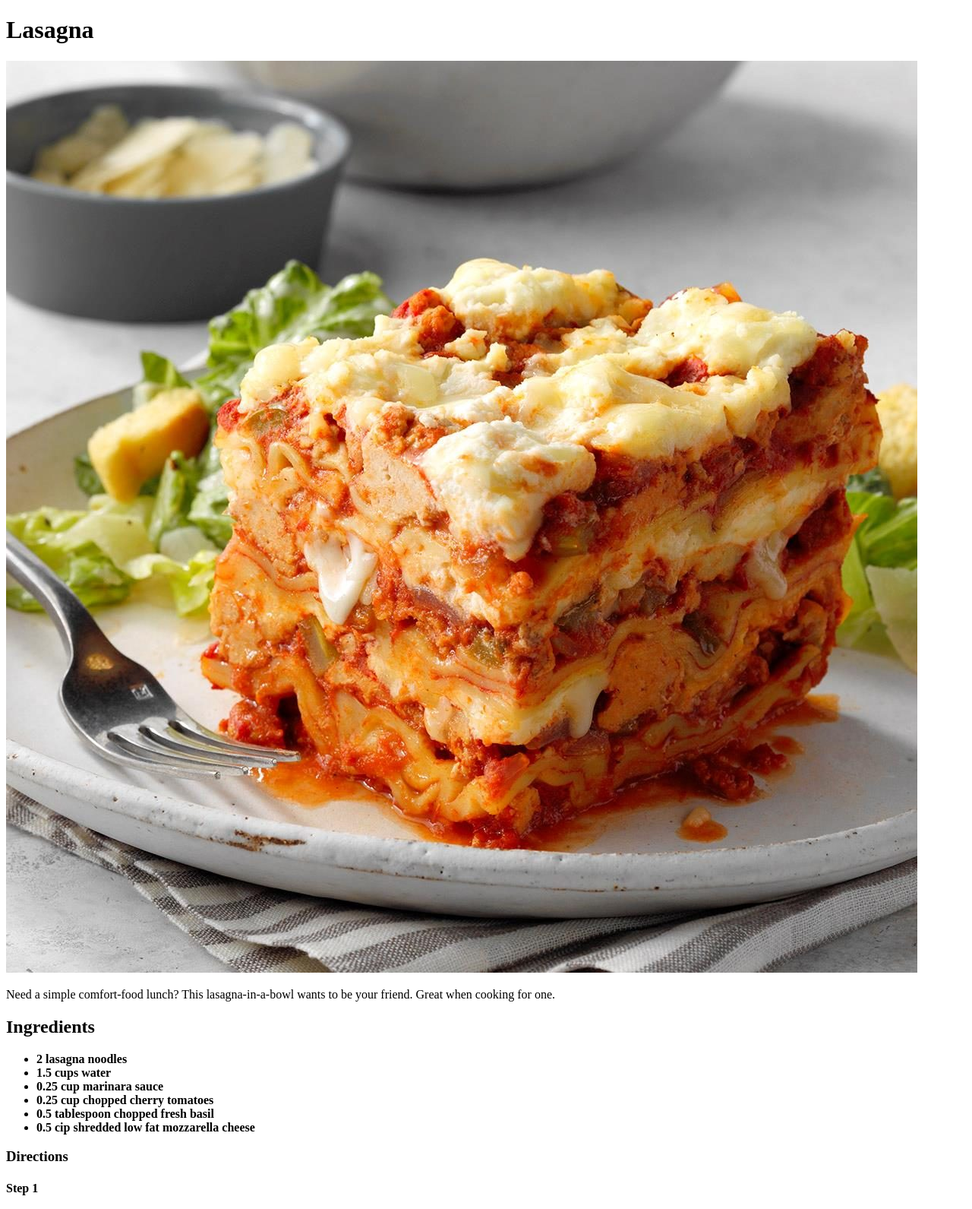
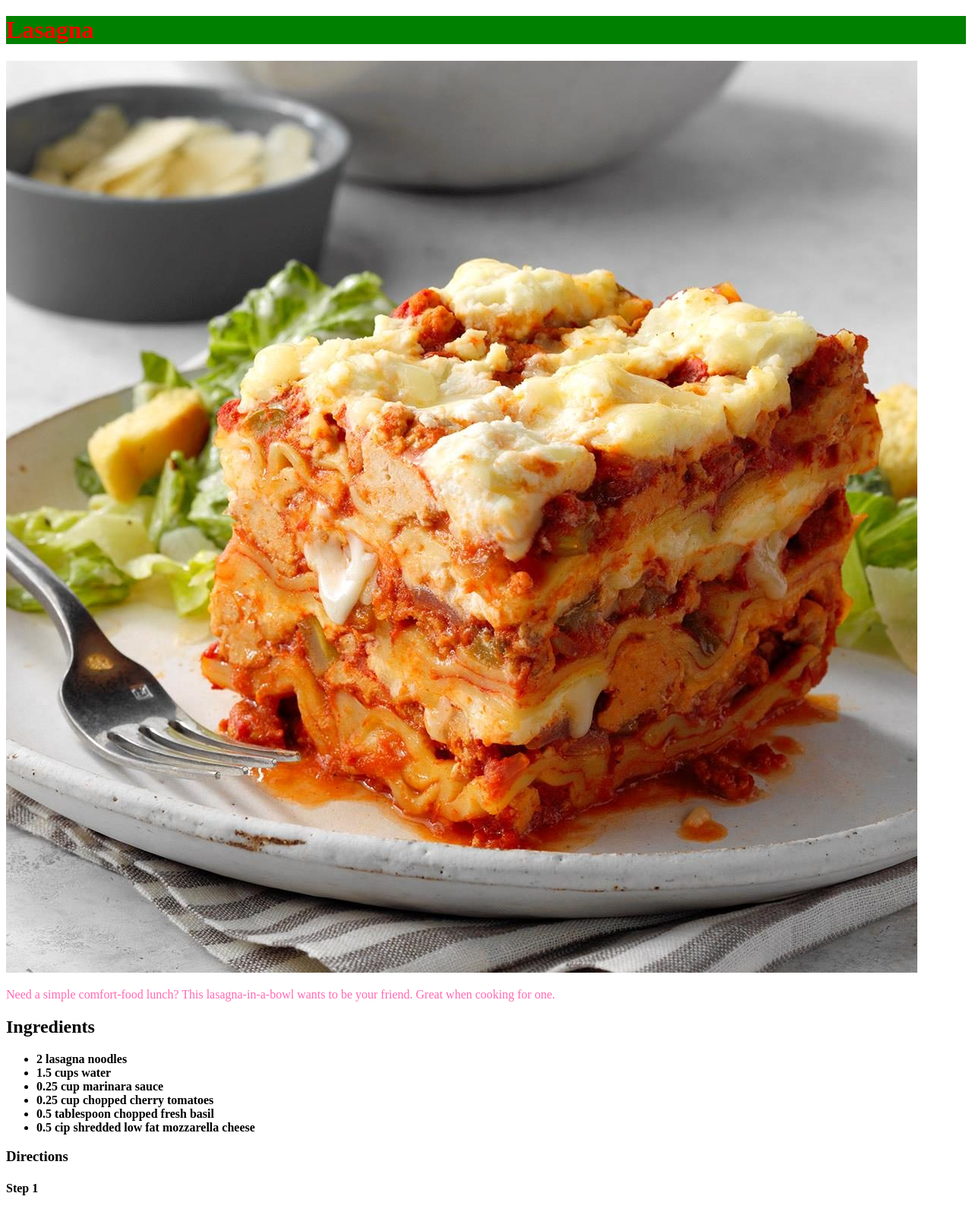
Before and after one commit to Irido-98/odin-recipes, a plain HTML site: page recipes/lasagna.html in a window 1280 px wide. Shown: the top 1591 px of the page at 76% size. Drawn offline with Linux system fonts and the light colour scheme.

Commit message:
External CSS works while in a different directory

```diff
--- a/recipes/lasagna.html
+++ b/recipes/lasagna.html
@@ -4,6 +4,7 @@
     <meta charset="UTF-8">
     <meta http-equiv="X-UA-Compatible" content="IE=edge">
     <meta name="viewport" content="width=device-width, initial-scale=1.0">
+    <link rel="stylesheet" href="../style.css">
     <title>A Lasagna recipe</title>
 </head>
 <body>
--- /dev/null
+++ b/style.css
@@ -0,0 +1,9 @@
+h1 {
+    color: red;
+    background-color: green;
+    font-weight: bold;
+}
+
+p {
+    color: hotpink;
+}
```
Also changed, not shown: 1 other file.
